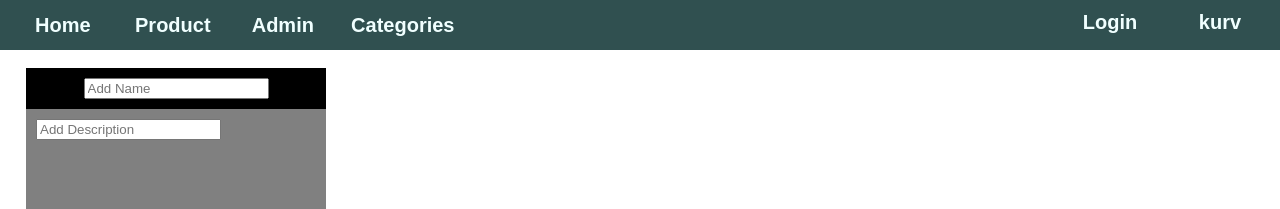
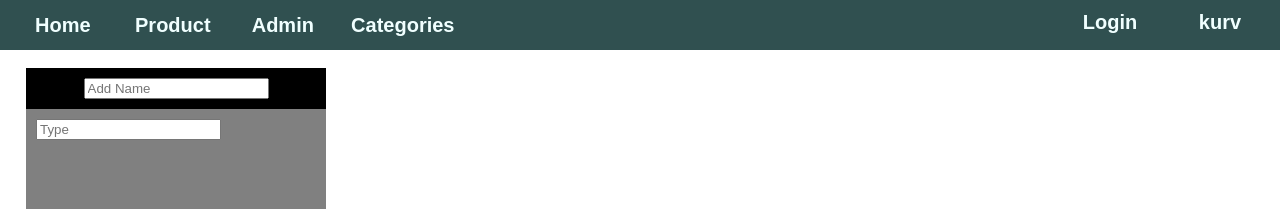
Before and after one commit to Vampiredk/salgshjemmeside, a Vue app: page /admin in a window 1280 px wide. Shown: the top 209 px of the page. Built offline with nearby package versions, Linux system fonts and the light colour scheme; no server answers.

Commit message:
Add Ware.Type

```diff
--- a/src/views/AdminView.vue
+++ b/src/views/AdminView.vue
@@ -10,7 +10,7 @@
         </div>
         <div class="cardbody">
           <div class="cardDescription">
-            <input v-model="inDescription" placeholder="Add Description">
+            <input v-model="inDescription" placeholder="Type">
           </div>
           <div class="cardInfo">
             <input v-model="inPrice" type="number" min="0" placeholder="Price">
@@ -35,7 +35,7 @@
         </div>
         <div class="cardbody">
           <div class="cardDescription">
-            Beksrivelse af vare
+            Type: {{ product.type}}
           </div>
           <div class="cardInfo">
             Price: {{ product.price}}<br>
@@ -109,10 +109,10 @@ export default {
   },
   computed: {
     Warer () {
-      return { name: this.inName, price: this.inPrice, stock: this.inStock, id: 5 }
+      return { name: this.inName, type: this.inDescription, price: this.inPrice, stock: this.inStock, id: 5 }
     },
     Updatewarer () {
-      return { name: this.inName, price: this.inPrice, stock: this.inStock, id: this.UpdateID }
+      return { name: this.inName, type: this.inDescription, price: this.inPrice, stock: this.inStock, id: this.UpdateID }
     },
     UpdateID () {
       return this.UpID
```
